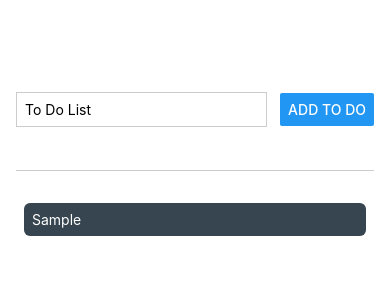
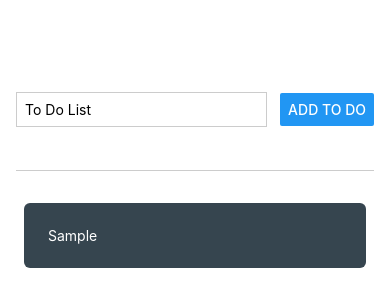
Before and after one commit to NuttaneeKnight/react-native-ToDoApp, a React Native app: screen / in a window 390 px wide. Both pictures are taken after typing "Sample" into the empty fields and a click on the button "ADD TO DO". Shown: the top 306 px of the page. Built offline with nearby package versions, Linux system fonts and the light colour scheme.

Commit message:
added ripple effects for ios and droids

```diff
--- a/components/TodoItem.js
+++ b/components/TodoItem.js
@@ -2,16 +2,18 @@ import { StyleSheet, View, Text, Pressable } from "react-native";
 
 function GoalItem(props) {
   return (
-    <Pressable
-      android_ripple={{ color: "lightgrey" }}
-      onPress={props.onDeleteTodo.bind(this, props.id)}
-    >
-      <View style={styles.todoList}>
-        <View style={styles.todoText}>
+    <View style={styles.todoList}>
+      <View style={styles.todoText}>
+        <Pressable
+          android_ripple={{ color: "#D3D3D3" }}
+          onPress={props.onDeleteTodo.bind(this, props.id)}
+          //for apple phone ripple effects
+          style={({ pressed }) => pressed && styles.pressedItem}
+        >
           <Text style={styles.todoText}>{props.text}</Text>
-        </View>
+        </Pressable>
       </View>
-    </Pressable>
+    </View>
   );
 }
 
@@ -25,7 +27,11 @@ const styles = StyleSheet.create({
     backgroundColor: "#36454F",
     color: "white",
   },
+  pressedItem: {
+    opacity: 0.5,
+  },
   todoText: {
     color: "white",
+    padding: 8,
   },
 });
```
